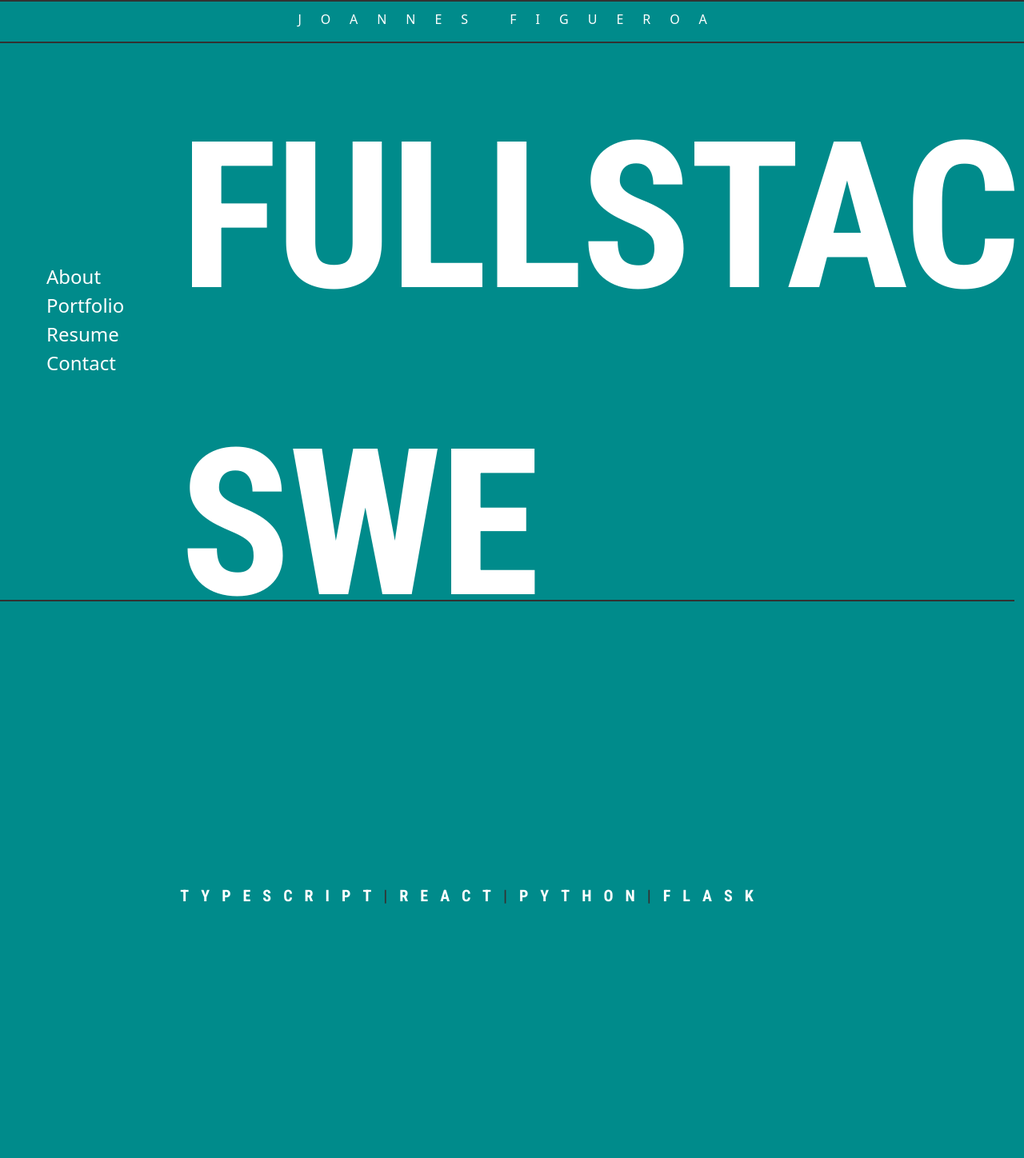
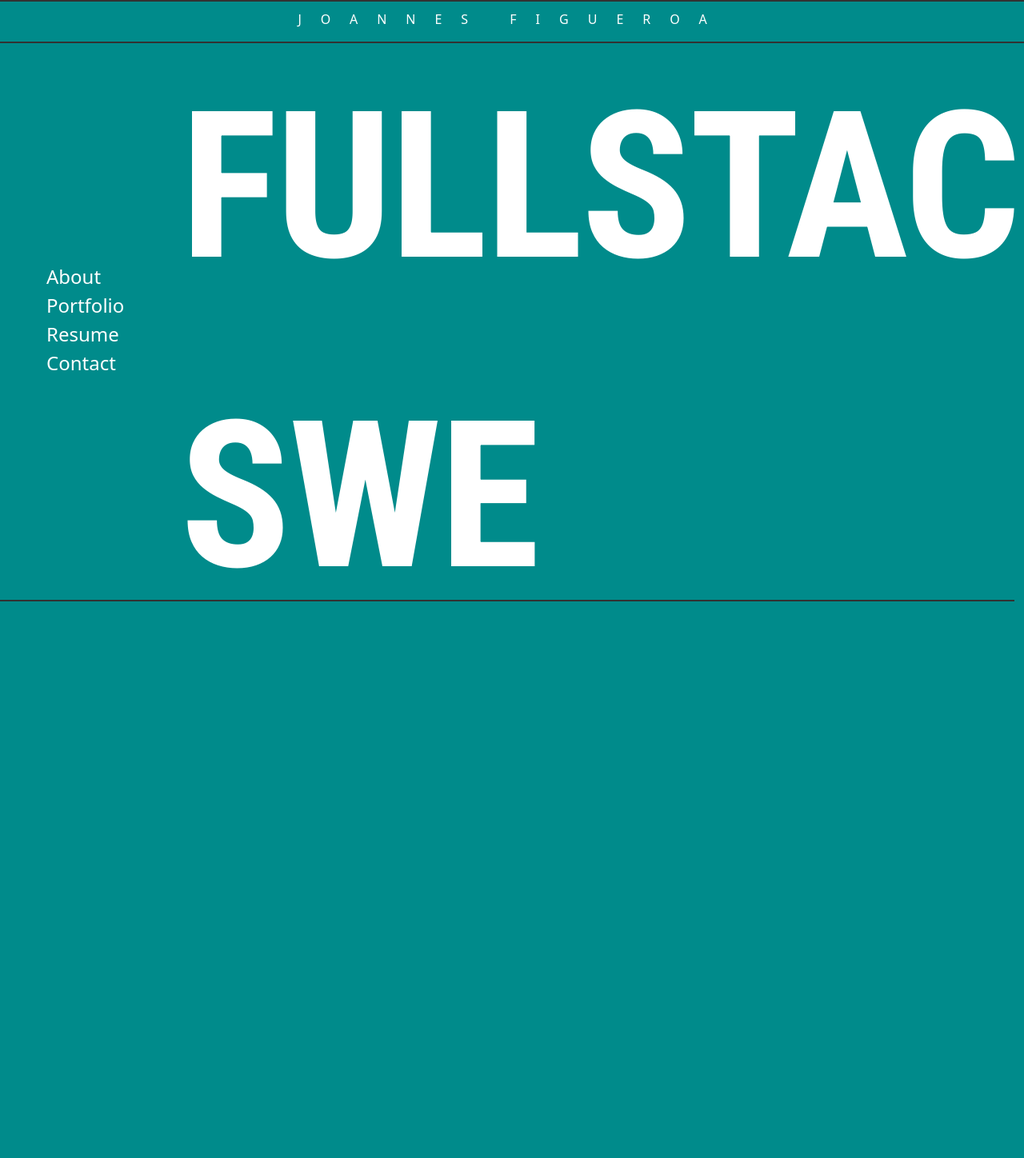
Before and after one commit to JoHeyJo/myWebsiteReact, a React (Create React App) app: page / in a window 1280 px wide. Shown: the top 1448 px of the page at 80% size. Built offline with nearby package versions, Linux system fonts and the light colour scheme; no server answers.

Commit message:
added semantic meaning to Banner

```diff
--- a/src/Banner.css
+++ b/src/Banner.css
@@ -1,9 +1,8 @@
 
-.Banner-container {
+.Banner-title, .Banner-subtitle {
   font-family: 'Roboto Condensed', sans-serif;
   text-transform: uppercase;
   letter-spacing: -15px;
-
   margin-top: 10vh;
   margin-bottom: 50vh;
 }
--- a/src/Banner.js
+++ b/src/Banner.js
@@ -28,18 +28,23 @@ function renderTypeScript(windowWidth) {
 
 function Banner() {
   const [width, setWidth] = useState(Infinity);
-  useEffect(()=>{
-    function handleResize(){
+  useEffect(() => {
+    function handleResize() {
       setWidth(window.innerWidth)
     }
-    window.addEventListener("resize",handleResize)
+    window.addEventListener("resize", handleResize)
   })
 
   return (
-    // <section className="Banner-container" id="Banner-text">
-    <section className="Banner-container bannerFs">
-      fullstack <br />swe {renderTypeScript(width)}{renderReact(width)}{renderPython(width)}{renderFlask(width)}
-    </section>
+    <div className="Banner-container bannerFs">
+      <h1 className="Banner-title bannerFs mb-0">fullstack</h1>
+      <section>
+        <h3 className="Banner-subtitle bannerFs">swe</h3>
+        <section>
+          {renderTypeScript(width)}{renderReact(width)}{renderPython(width)}{renderFlask(width)}
+        </section>
+      </section>
+    </div>
   )
 }
 
--- a/src/fontSize.css
+++ b/src/fontSize.css
@@ -62,7 +62,7 @@
 
 @media (min-width: 1200px) {
   .bannerFs {
-    font-size: 16em;
+    font-size: 16rem;
   }
 }
 
```
